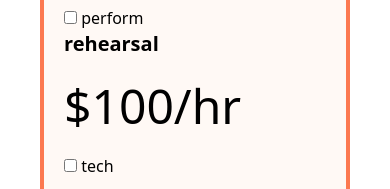
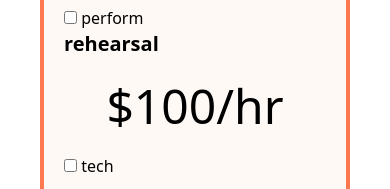
Before and after one commit to xanderjakeq/pricest, a SvelteKit app: page / in a window 390 px wide. Shown: the part 242-431 px from the top of the page. Built offline with nearby package versions, Linux system fonts and the light colour scheme; no server answers.

Commit message:
add div wrapper
idk why that works but it does

```diff
--- a/src/routes/+page.svelte
+++ b/src/routes/+page.svelte
@@ -87,10 +87,7 @@
 				>
 				<div class="flex flex-col md:flex-row gap-3 items-center justify-between mb-6">
 					<div>
-						<p
-							class="w-full md:w-64 text-[3rem]
-                                    font-thin"
-						>
+						<p class="w-full md:w-64 text-[3rem] font-thin">
 							${prices.theatre.perf + addons}/hr
 						</p>
 						<span class="text-sm opacity-50">
@@ -114,8 +111,10 @@
 
 			<label for="theatreRehearse" class="text-xl font-bold block mb-3">rehearsal</label>
 			<div class="flex flex-col md:flex-row gap-3 items-center justify-between">
-				<div class="w-full md:w-64 text-[3rem] font-thin">
-					${(isTech ? prices.theatre.techRehearsal : prices.theatre.rehearsal) + addons}/hr
+				<div>
+					<p class="w-full md:w-64 text-[3rem] font-thin">
+						${(isTech ? prices.theatre.techRehearsal : prices.theatre.rehearsal) + addons}/hr
+					</p>
 				</div>
 				<div class="w-full max-w-xl">
 					<input bind:checked={isTech} type="checkbox" id="tech" /> <label for="tech">tech</label>
```
